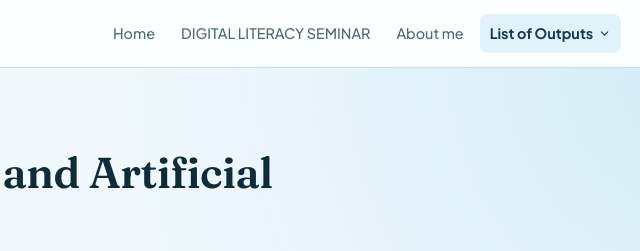
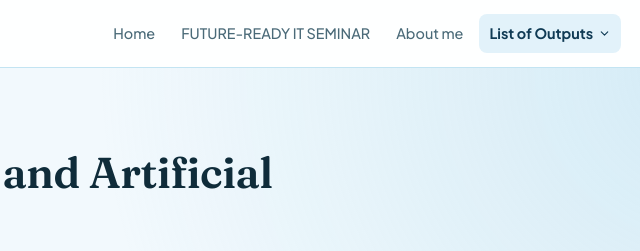
Before and after one commit to piano10/gg, a plain HTML site: page output-data-analytics.html in a window 1280 px wide. Shown: the top 251 px of the page, 377-1017 px from the left. Drawn offline with Linux system fonts and the light colour scheme.

Commit message:
Update seminar link from digital literacy to future-ready

```diff
--- a/output-data-analytics.html
+++ b/output-data-analytics.html
@@ -20,7 +20,7 @@
      - main.js     -> ALL scripts: dark/light mode switch and the
                      "List of Outputs" hover/tap menu
      - This is a multi-page site: index.html, about-me.html,
-       digital-literacy-seminar.html, list-of-outputs.html,
+       future-ready-it-seminar.html, list-of-outputs.html,
        BSIT_4B.html, and the five
        output-*.html pages. Every page shares the same header
        and footer markup so the nav stays identical everywhere.
@@ -36,7 +36,7 @@
     </button>
     <nav class="topnav" id="siteNav">
         <a href="index.html" class="nav-item">Home</a>
-        <a href="digital-literacy-seminar.html" class="nav-item">DIGITAL LITERACY SEMINAR</a>
+        <a href="future-ready-it-seminar.html" class="nav-item">FUTURE-READY IT SEMINAR</a>
         <a href="about-me.html" class="nav-item">About me</a>
         <div class="nav-item current">
           <a href="list-of-outputs.html" class="nav-dropdown-trigger">
```
